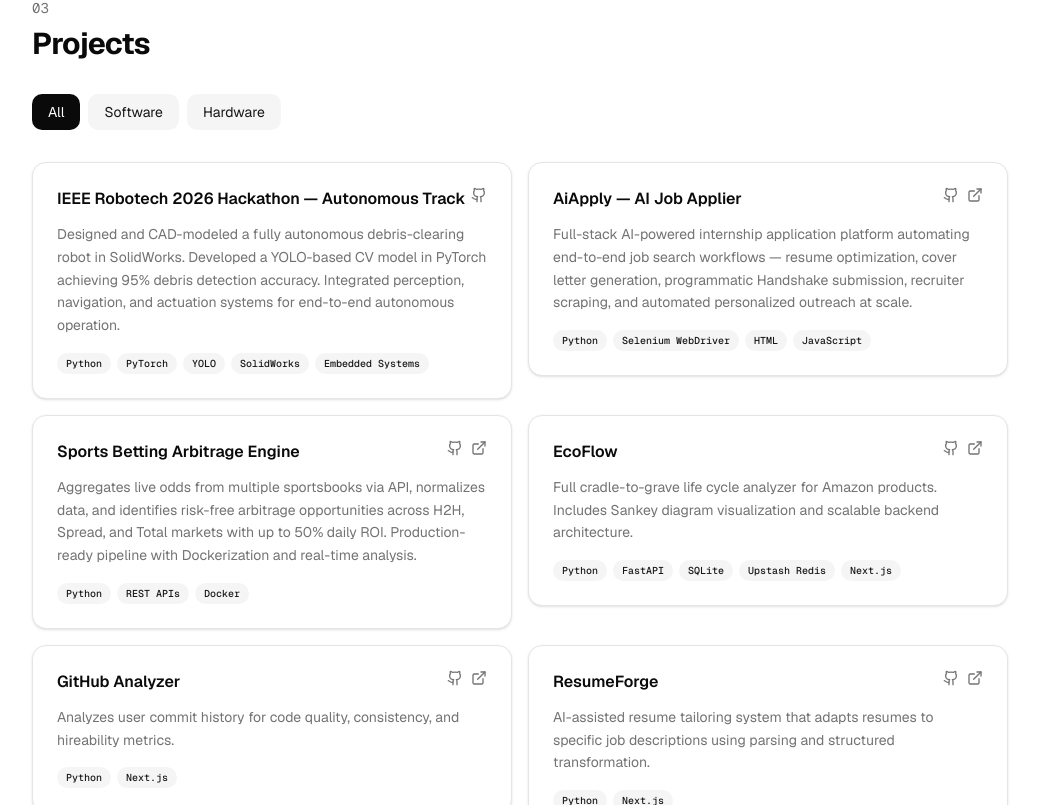
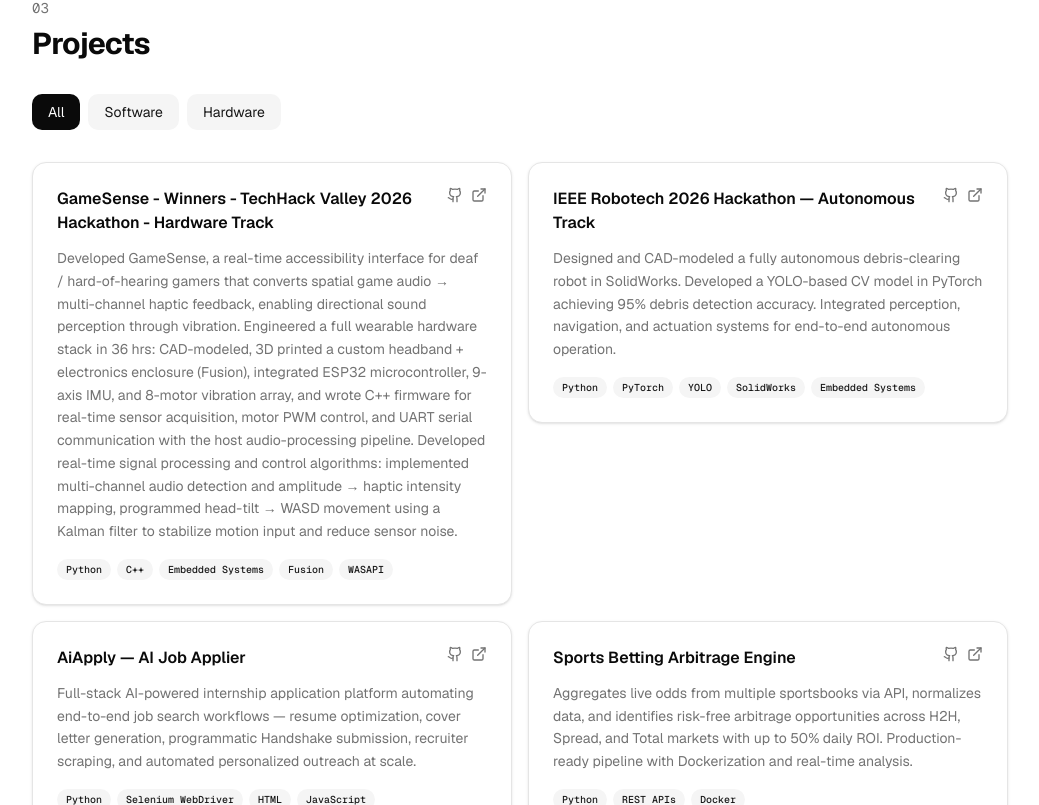
Before and after one commit to sumedhk0/sumedhk0.github.io, a Next.js app: page / in a window 1280 px wide. Shown: the part 3268-4073 px from the top of the page, without its empty margins (120-1159 px from the left). Built offline with nearby package versions, Linux system fonts and the light colour scheme.

Commit message:
techhackvalley

```diff
--- a/data/projects.ts
+++ b/data/projects.ts
@@ -1,6 +1,16 @@
 import { Project } from "@/lib/types";
 
 export const projects: Project[] = [
+  {
+    id: "techhackvalley-hackathon",
+    title: "GameSense - Winners - TechHack Valley 2026 Hackathon - Hardware Track",
+    description:
+      "Developed GameSense, a real-time accessibility interface for deaf / hard-of-hearing gamers that converts spatial game audio → multi-channel haptic feedback, enabling directional sound perception through vibration. Engineered a full wearable hardware stack in 36 hrs: CAD-modeled, 3D printed a custom headband + electronics enclosure (Fusion), integrated ESP32 microcontroller, 9-axis IMU, and 8-motor vibration array, and wrote C++ firmware for real-time sensor acquisition, motor PWM control, and UART serial communication with the host audio-processing pipeline. Developed real-time signal processing and control algorithms: implemented multi-channel audio detection and amplitude → haptic intensity mapping, programmed head-tilt → WASD movement using a Kalman filter to stabilize motion input and reduce sensor noise.",
+    tech: ["Python", "C++", "Embedded Systems", "Fusion", "WASAPI"],
+    category: "Hardware",
+    github: "https://github.com/sumedhk0/Game-Sense-TechHackValley",
+    live: "https://devpost.com/software/gamesense-78fswv",
+  },
   {
     id: "robotech-hackathon",
     title: "IEEE Robotech 2026 Hackathon — Autonomous Track",
@@ -9,6 +19,7 @@ export const projects: Project[] = [
     tech: ["Python", "PyTorch", "YOLO", "SolidWorks", "Embedded Systems"],
     category: "Hardware",
     github: "https://github.com/wschotte/buzzinga-robotech-2026",
+    live: "https://devpost.com/software/buzzinga-robotech-submission",
   },
   {
     id: "ai-applier",
--- a/data/skills.ts
+++ b/data/skills.ts
@@ -15,6 +15,6 @@ export const skills: SkillCategory[] = [
   },
   {
     name: "Tools",
-    skills: ["SolidWorks", "Docker", "SQLite", "Redis", "Excel"],
+    skills: ["Docker", "SQLite", "Redis", "SolidWorks", "Fusion", "Excel"],
   },
 ];
```
Also changed, not shown: 2 other files (tests, documents, lock files or other folders).
